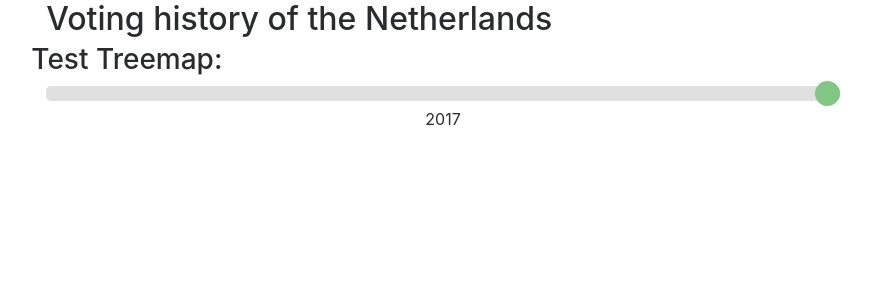
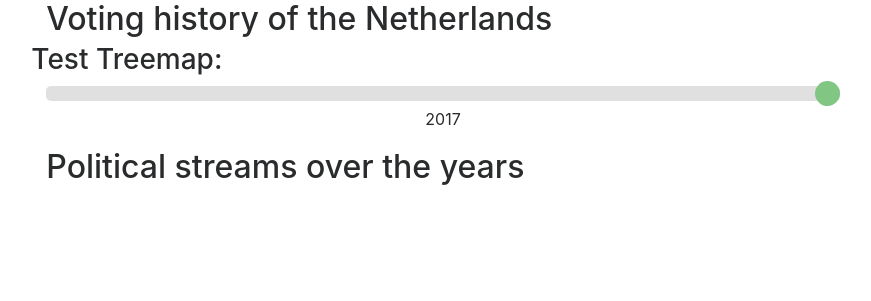
Before and after one commit to martijn1815/InfoVis_G17, a Flask app: page / in a window 1280 px wide. Shown: the part 93-394 px from the top of the page, without its empty margins (197-1068 px from the left). Run offline with Flask 2, Linux system fonts and the light colour scheme; parts of the project's set-up code (start-up, migrations or seed data) failed here and were passed over; some libraries are stand-ins or nearby versions.

Commit message:
Added title_no container yet

```diff
--- a/Flask App/app/static/js/Stacked_zoom_chart.js
+++ b/Flask App/app/static/js/Stacked_zoom_chart.js
@@ -1,17 +1,17 @@
 
-
+console.log("TEST: Stackedchart called");
 
 
 function createStackedchart() {
-    console.log("TEST: Stackedchart called");
+
 
     // set the dimensions and margins of the graph
-    var margin = {top: 60, right: 230, bottom: 50, left: 70},
-        width = 660 - margin.left - margin.right,
-        height = 400 - margin.top - margin.bottom;
+    var margin = {top: 60, right: 10, bottom: 10, left: 10},
+        width = 960 - margin.left - margin.right,
+        height = 500 - margin.top - margin.bottom;
 
     // append the svg object to the body of the page
-    var svg = d3.select("#my_dataviz")
+    var svg = d3.select("#stacked_bar_chart")
       .append("svg")
         .attr("width", width + margin.left + margin.right)
         .attr("height", height + margin.top + margin.bottom)
--- a/Flask App/app/templates/home.html
+++ b/Flask App/app/templates/home.html
@@ -32,7 +32,9 @@
 
 <div id="map_netherlands"></div>
 
-<div id="Stacked_zoom_chart"></div>
+
+<H2 class="col-sm-12"> Political streams over the years </H2>
+<div id="stacked_bar_chart"></div>
 
 <!-- End page content -->
 
@@ -60,6 +62,7 @@
           width = 960 - margin.left - margin.right,
           height = 500 - margin.top - margin.bottom;
 
+
     createTreemap();
     createNLMap();
     createStackedchart();
```
